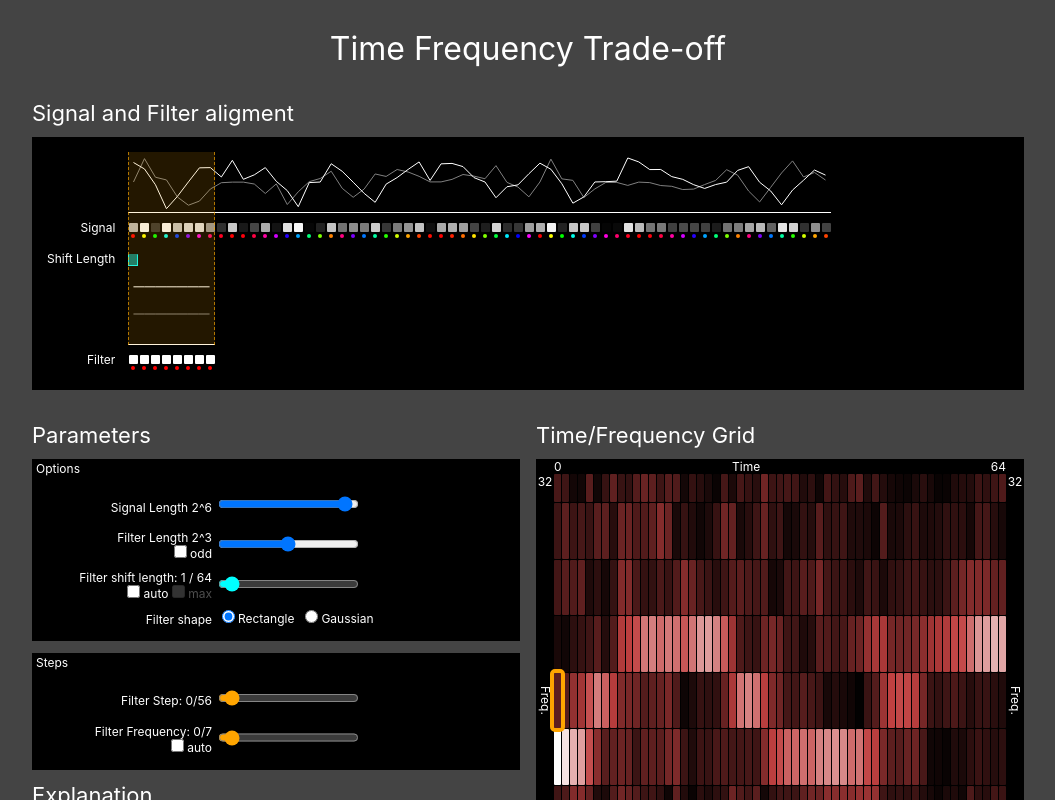
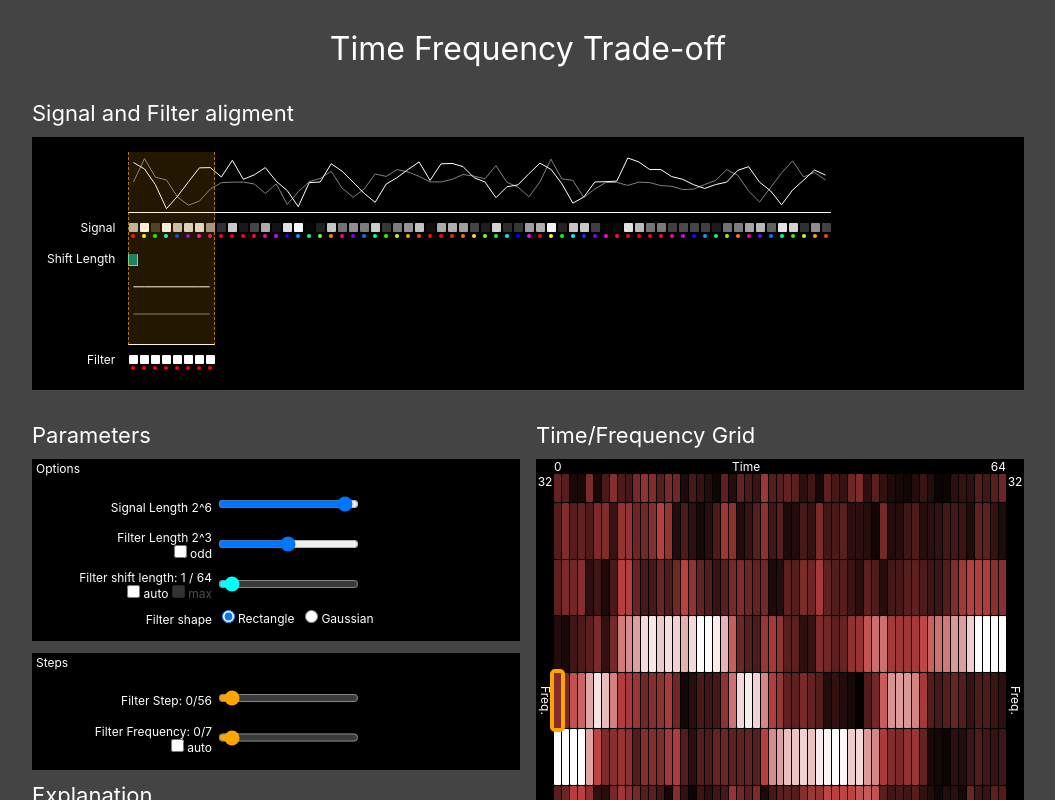
Before and after one commit to laszlokorte/time-frequency, a Svelte app: page / in a window 1280 px wide. Shown: the top 800 px of the page, without its empty margins (112-1167 px from the left). Built offline with nearby package versions, Linux system fonts and the light colour scheme.

Commit message:
improve color range

```diff
--- a/src/App.svelte
+++ b/src/App.svelte
@@ -71,8 +71,8 @@
 	$: dotProducts = allSteps.map((s) => allFrequencies.map((f) => {
 		return filterWindow.map((_,o) => cMul(
 			cMake(
-			filterShape == 'rect' ? 1/Math.sqrt(filterWindow.length) :
-			Math.exp(-Math.pow(((o+0.5)/(windowLength+1)-(0.5))*4, 2)),
+			filterShape == 'rect' ? 2/Math.sqrt(2*filterWindow.length) :
+			Math.exp(-Math.pow(((o+0.5)/(windowLength+1)-(0.5))*4, 2))*2/Math.sqrt(windowLength),
 			(f>maxFilterFrequency/2?f-maxFilterFrequency-1:f)*(o)/(windowLength)*2*Math.PI),
 			signal[s*windowShiftSize+o]
 		)).reduce(cSum,cMake())
```
